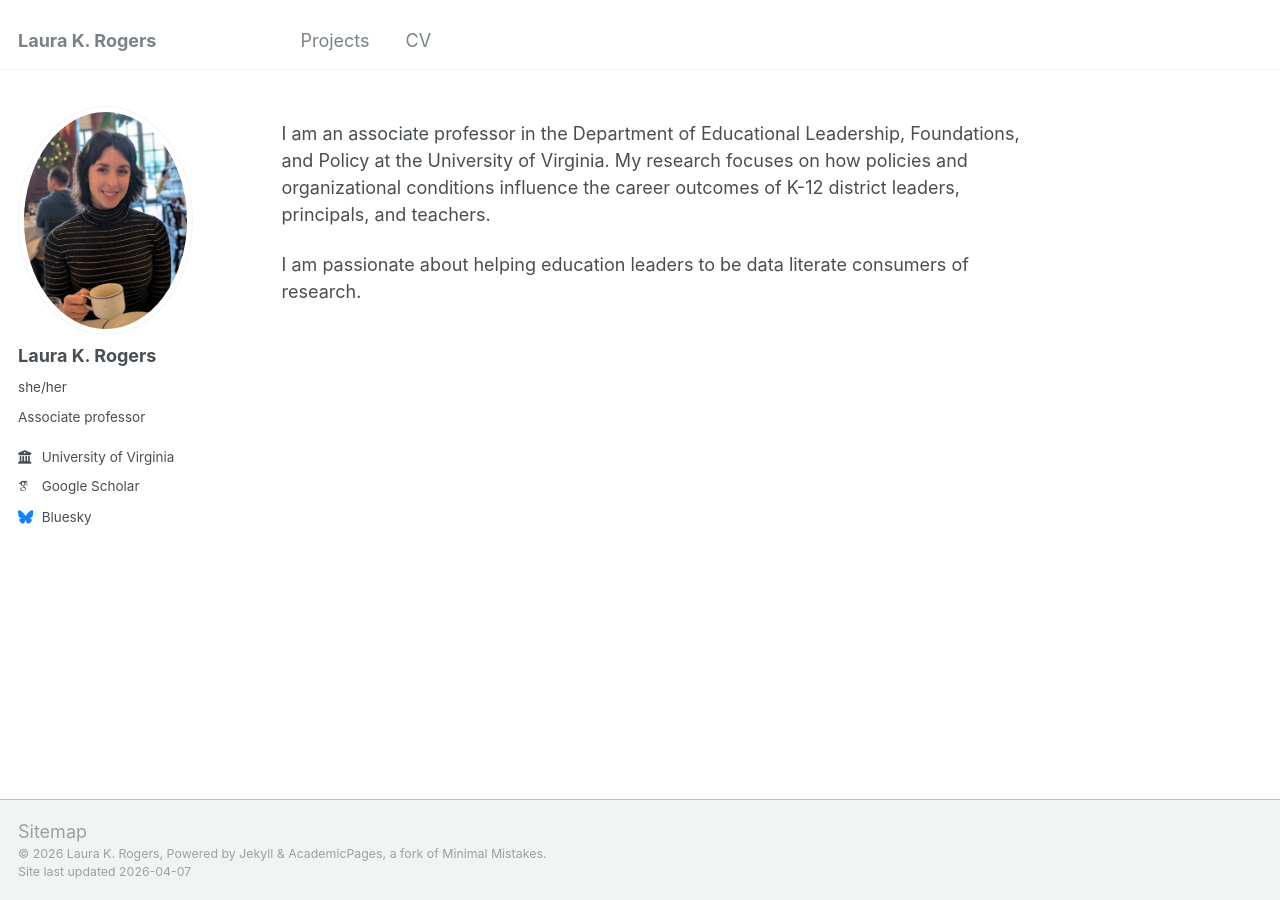
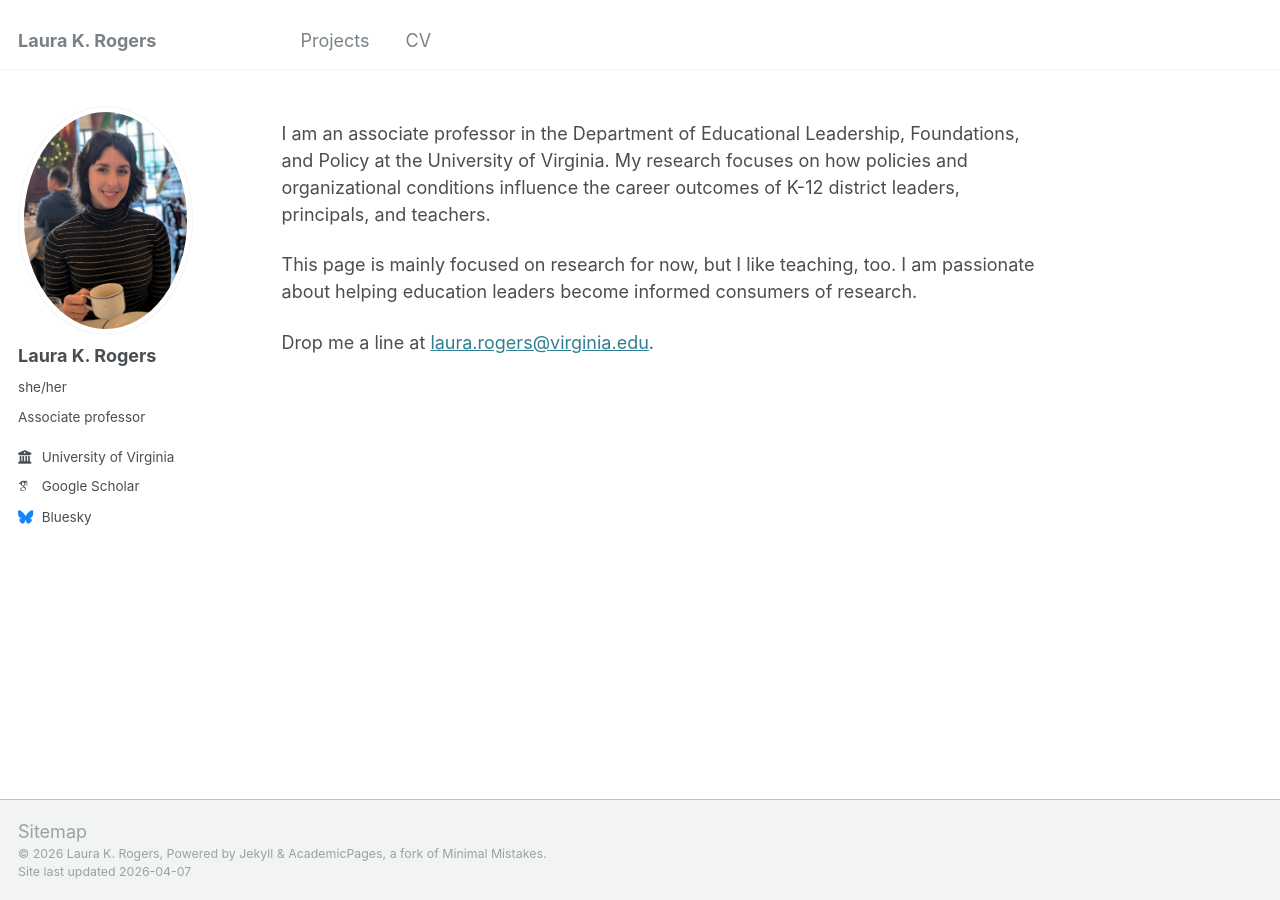
Before and after one commit to lkrogers2/lkrogers2.github.io, a Jekyll site: the page built from _pages/about.md, in a window 1280 px wide. Built offline with Jekyll 4.4.1, drawn with Linux system fonts in a browser that asks for light colours; some web fonts are replaced.

Commit message:
Made changes to author bio in about.md

```diff
--- a/_pages/about.md
+++ b/_pages/about.md
@@ -9,4 +9,6 @@ redirect_from:
 
 I am an associate professor in the Department of Educational Leadership, Foundations, and Policy at the University of Virginia. My research focuses on how policies and organizational conditions influence the career outcomes of K-12 district leaders, principals, and teachers.
 
-I am passionate about helping education leaders to be data literate consumers of research.
+This page is mainly focused on research for now, but I like teaching, too. I am passionate about helping education leaders become informed consumers of research.
+
+Drop me a line at [laura.rogers@virginia.edu](mailto:laura.rogers@virginia.edu).
```
